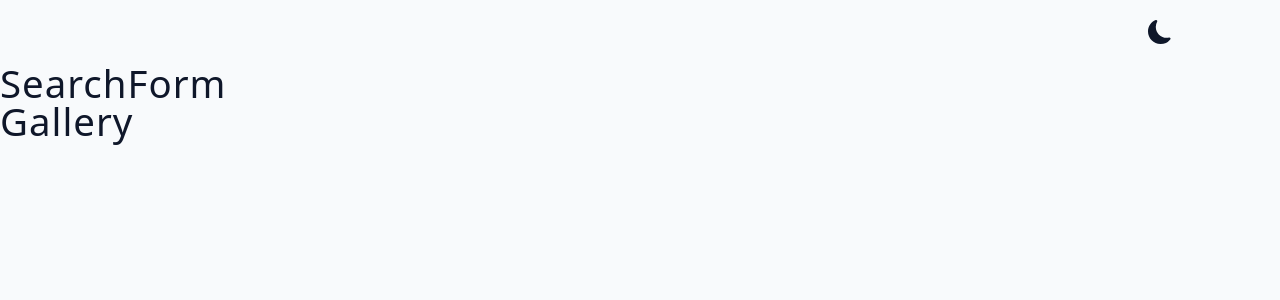
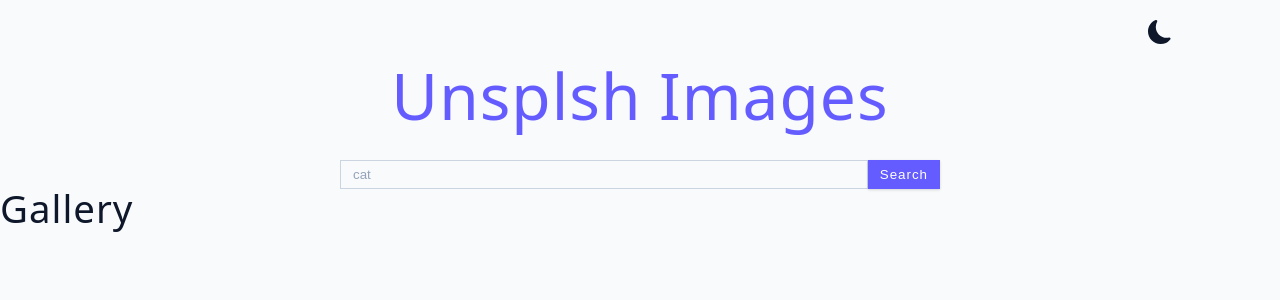
Before and after one commit to Megagig/QueryMe, a React (Vite) app: page / in a window 1280 px wide. Shown: the top 300 px of the page. Built offline with nearby package versions, Linux system fonts and the light colour scheme; no server answers.

Commit message:
Setup React Query

```diff
--- a/src/components/Gallery.jsx
+++ b/src/components/Gallery.jsx
@@ -1,6 +1,19 @@
+import { useQuery } from '@tanstack/react-query';
+import axios from 'axios';
 import React from 'react';
 
+const url =
+  'https://api.unsplash.com/search/photos?client_id=1weEN284PoI2sHYX8Xf9VXprMqNNzii6hF0aAhh7Q8A&query=pharmacy';
+
 const Gallery = () => {
+  const response = useQuery({
+    queryKey: ['gallery'],
+    queryFn: async () => {
+      const res = await axios.get(url);
+      return res.data;
+    },
+  });
+  console.log(response);
   return (
     <div>
       <h2>Gallery</h2>
--- a/src/components/SearchForm.jsx
+++ b/src/components/SearchForm.jsx
@@ -1,10 +1,27 @@
 import React from 'react';
 
 const SearchForm = () => {
+  const handleSubmit = (e) => {
+    e.preventDefault;
+    const SearchValue = e.target.elements.search.value;
+    if (!SearchValue) return;
+    console.log(SearchValue);
+  };
   return (
-    <div>
-      <h2>SearchForm</h2>
-    </div>
+    <section>
+      <h1 className="title">Unsplsh Images</h1>
+      <form className="search-form" onSubmit={handleSubmit}>
+        <input
+          type="text"
+          placeholder="cat"
+          className="form-input search-input"
+          name="search"
+        />
+        <button type="submit" className="btn">
+          Search
+        </button>
+      </form>
+    </section>
   );
 };
 
--- a/src/main.jsx
+++ b/src/main.jsx
@@ -3,9 +3,14 @@ import ReactDOM from 'react-dom/client';
 import App from './App';
 import './index.css';
 import { AppProvider } from './context/AppContext';
+import { QueryClient, QueryClientProvider } from '@tanstack/react-query';
+
+const queryClient = new QueryClient();
 
 ReactDOM.createRoot(document.getElementById('root')).render(
   <AppProvider>
-    <App />
+    <QueryClientProvider client={queryClient}>
+      <App />
+    </QueryClientProvider>
   </AppProvider>
 );
```
